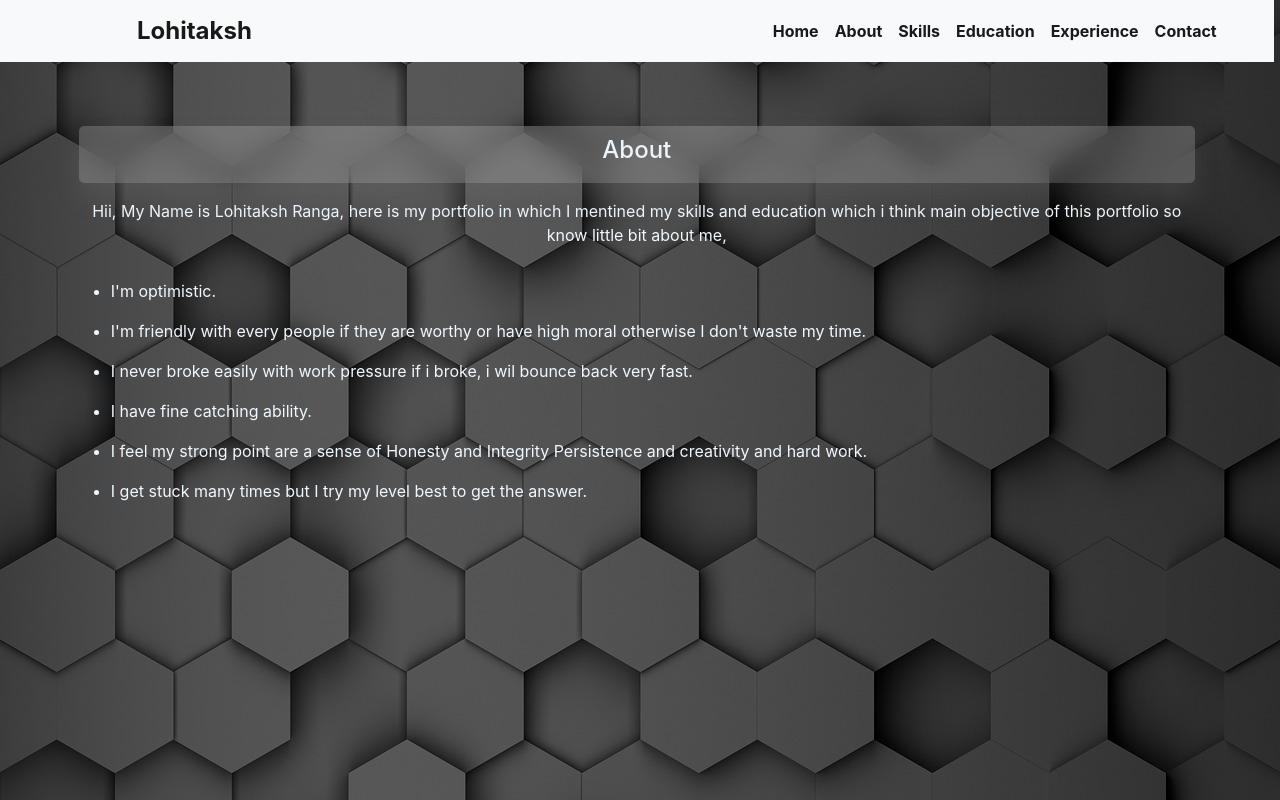
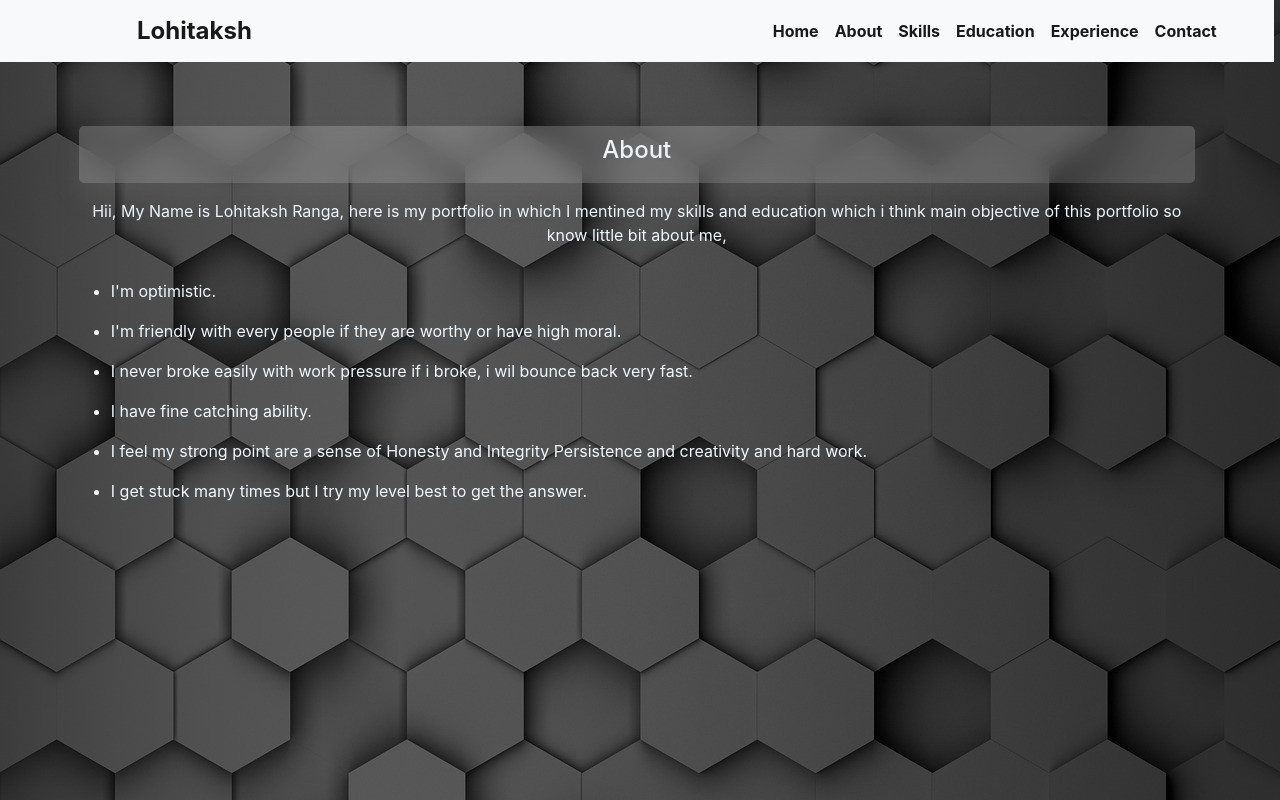
Before and after one commit to LohitakshRanga/MyPortfolio, a React (Create React App) app: page /About in a window 1280 px wide. Built offline with nearby package versions, Linux system fonts and the light colour scheme.

Commit message:
update-abt-5

```diff
--- a/src/Comonents/About.js
+++ b/src/Comonents/About.js
@@ -15,7 +15,7 @@ function About() {
             </p>
             <ul>
               <li className='abt-1'>I'm optimistic.</li>
-              <li className='abt-1'>I'm friendly with every people if they are worthy or have high moral otherwise I don't waste my time.</li>
+              <li className='abt-1'>I'm friendly with every people if they are worthy or have high moral.</li>
               <li className='abt-1'>I never broke easily with work pressure if i broke, i wil bounce back very fast.</li>
               <li className='abt-1'>I have  fine catching ability.</li>
               <li className='abt-1'>I feel my strong point are a sense of Honesty and Integrity Persistence and creativity and hard work.</li>
```
